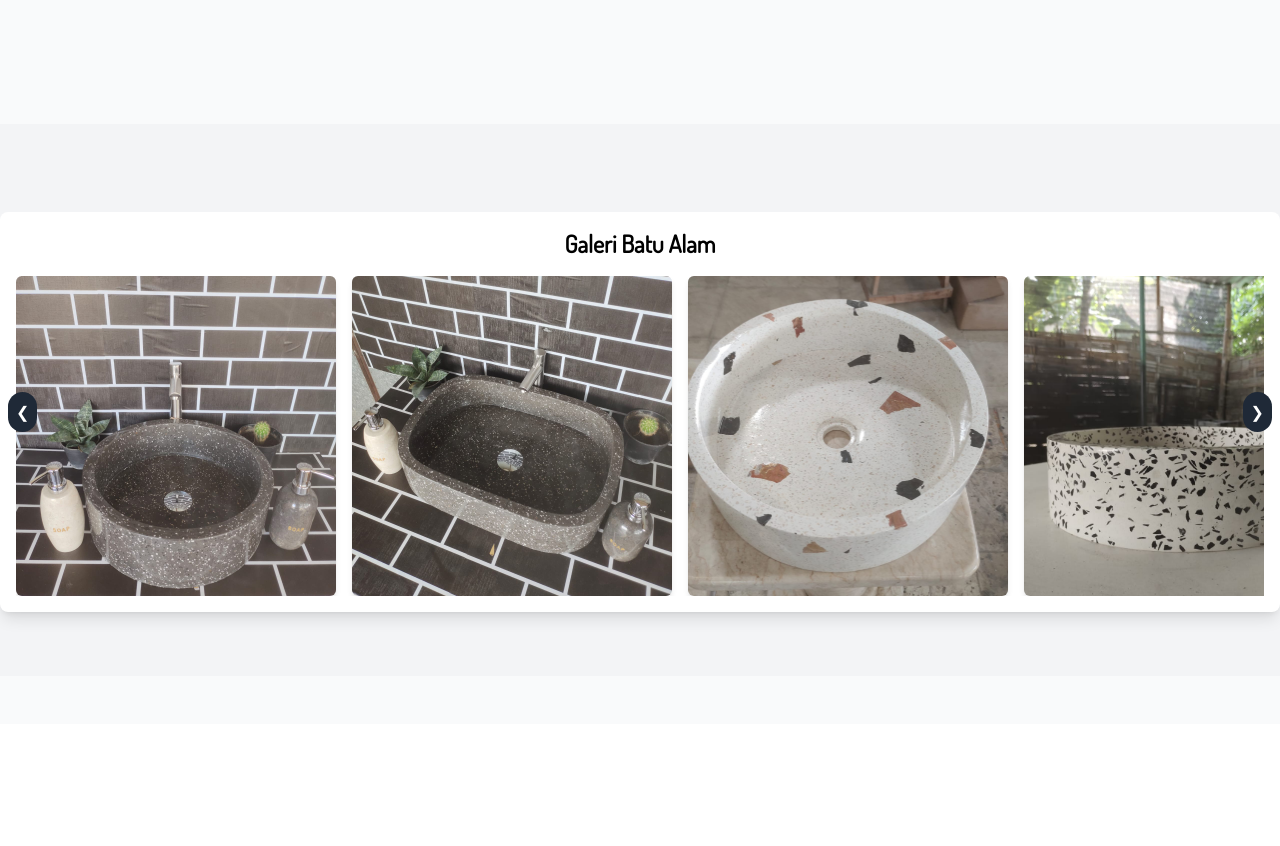
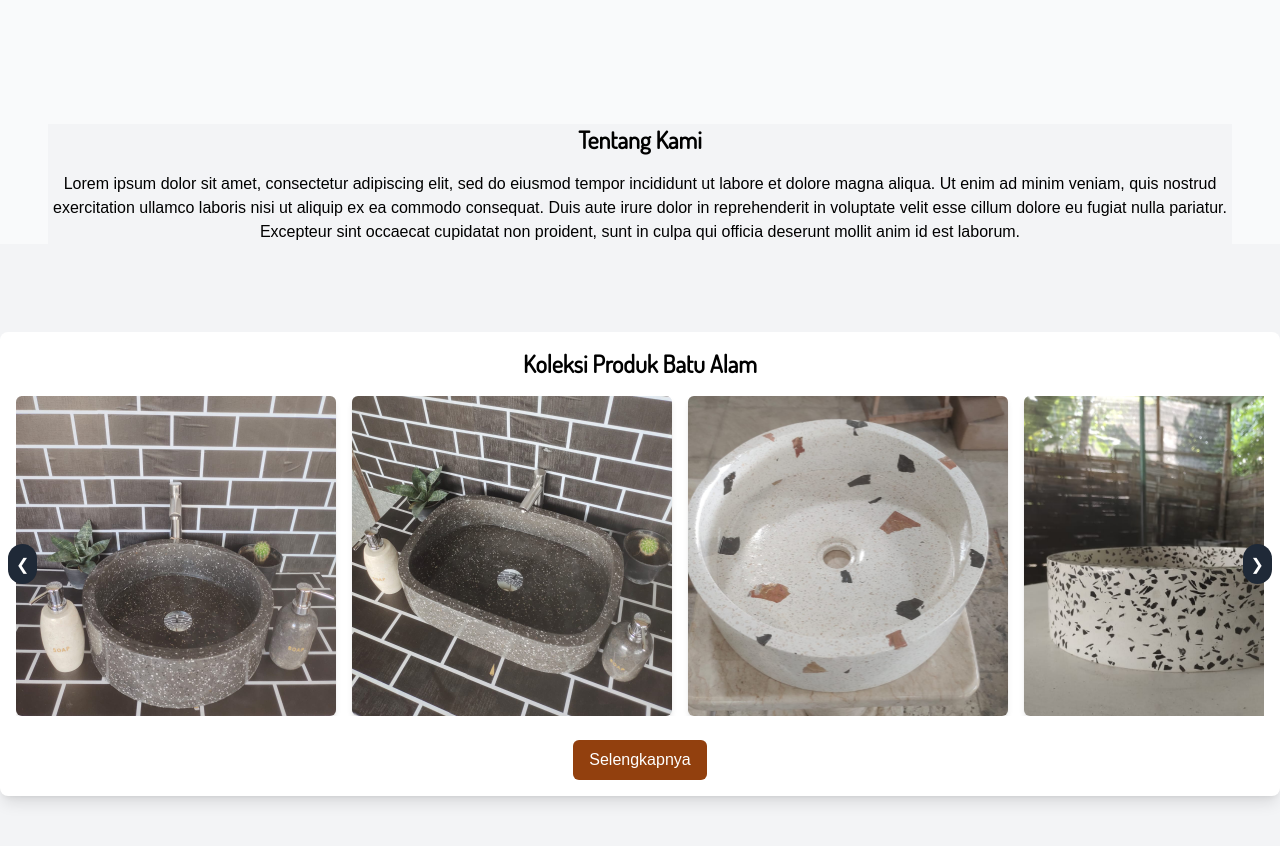
Before and after one commit to Melonns/WebBatu, a React (Vite) app: page / in a window 1280 px wide. Shown: the part 660-1506 px from the top of the page. Before the commit the page ends 1384 px from the top, so only its background shows below. Built offline with nearby package versions, Linux system fonts and the light colour scheme; a web font is replaced by a local one.

Commit message:
fix tipis

```diff
--- a/index.html
+++ b/index.html
@@ -4,7 +4,7 @@
         <meta charset="UTF-8" />
         <link rel="icon" type="image/svg+xml" href="/logo.svg" />
         <meta name="viewport" content="width=device-width, initial-scale=1.0" />
-        <title>Batu Alami</title>
+        <title>NaufalStone</title>
     </head>
     <body>
         <div id="root"></div>
--- a/src/Carousel.jsx
+++ b/src/Carousel.jsx
@@ -28,8 +28,10 @@ function Carousel() {
   return (
     <div className="w-full flex justify-center items-center mt-6 relative">
   {/* Wrapper Carousel */}
-      <div className="min-w-80 bg-white rounded-lg shadow-lg overflow-hidden relative p-4">
-        <h2 className="text-center font-dosis text-2xl font-extrabold mb-4">Galeri Batu Alam</h2>
+  <div className="min-w-full bg-white rounded-lg shadow-lg overflow-hidden relative p-4">
+    <h2 className="text-center font-dosis text-2xl font-extrabold mb-4">
+      Koleksi Produk Batu Alam
+    </h2>
 
     {/* Track Carousel */}
     <div
@@ -63,8 +65,19 @@ function Carousel() {
     >
       ❯
     </button>
+
+    {/* Tombol Selengkapnya */}
+    <div className="mt-6 flex justify-center">
+      <button
+        onClick={() => window.open('https://shopee.co.id/naufalstone7#product_list', '_blank')}
+        className="font-quattrocentro bg-amber-800 hover:bg-green-700 text-white py-2 px-4 rounded-md"
+      >
+        Selengkapnya
+      </button>
     </div>
   </div>
+</div>
+
   );
 }
 
--- a/src/Utama.jsx
+++ b/src/Utama.jsx
@@ -4,9 +4,6 @@ import Carousel from "./Carousel";
 
 function Utama(){
     return(
-        // <div className="">
-        //     <img src="Batu1.jpg" className="pt-32 w-32 h-auto object-cover rounded-lg transform rotate-6" />
-        // </div>
         <div className="relative pt-44 flex flex-col items-center text-center p-6 md:p-12 bg-gray-50 sm:bg-none">
   {/* Elemen latar belakang */}
   <div
@@ -29,9 +26,17 @@ function Utama(){
         <p className="text-sm font-quattrocentro md:text-lg text-gray-600 mb-6 max-w-md">
           Ciptakan Suasana Alam di Rumah Anda dengan Batu Alam yang Indah dan Tahan Lama.
         </p>
-        <button onClick={() => window.open('https://shopee.co.id/naufalstone7', '_blank')} className="bg-amber-800 text-white px-6 py-2 rounded-md hover:bg-amber-900 transition duration-300 z-10">
+        <button onClick={() => window.open('https://shopee.co.id/naufalstone7', '_blank')} className="font-quattrocentro bg-amber-800 text-white px-6 py-2 rounded-md hover:bg-amber-900 transition duration-300 z-10">
           Pesan Sekarang
         </button>
+      </section>
+
+      {/* Profil Usaha */}
+      <section className="bg-gray-100 min-w-full">
+        <div>
+          <h1 className="text-center font-dosis text-2xl font-extrabold mb-4">Tentang Kami</h1>
+          <p className="font-quattrocentro">Lorem ipsum dolor sit amet, consectetur adipiscing elit, sed do eiusmod tempor incididunt ut labore et dolore magna aliqua. Ut enim ad minim veniam, quis nostrud exercitation ullamco laboris nisi ut aliquip ex ea commodo consequat. Duis aute irure dolor in reprehenderit in voluptate velit esse cillum dolore eu fugiat nulla pariatur. Excepteur sint occaecat cupidatat non proident, sunt in culpa qui officia deserunt mollit anim id est laborum.</p>
+        </div>
       </section>
 
       {/* Carousel Section */}
```
Also changed, not shown: 1 other file (tests, documents, lock files or other folders). Lines whose indentation alone changed are shown as unchanged.
